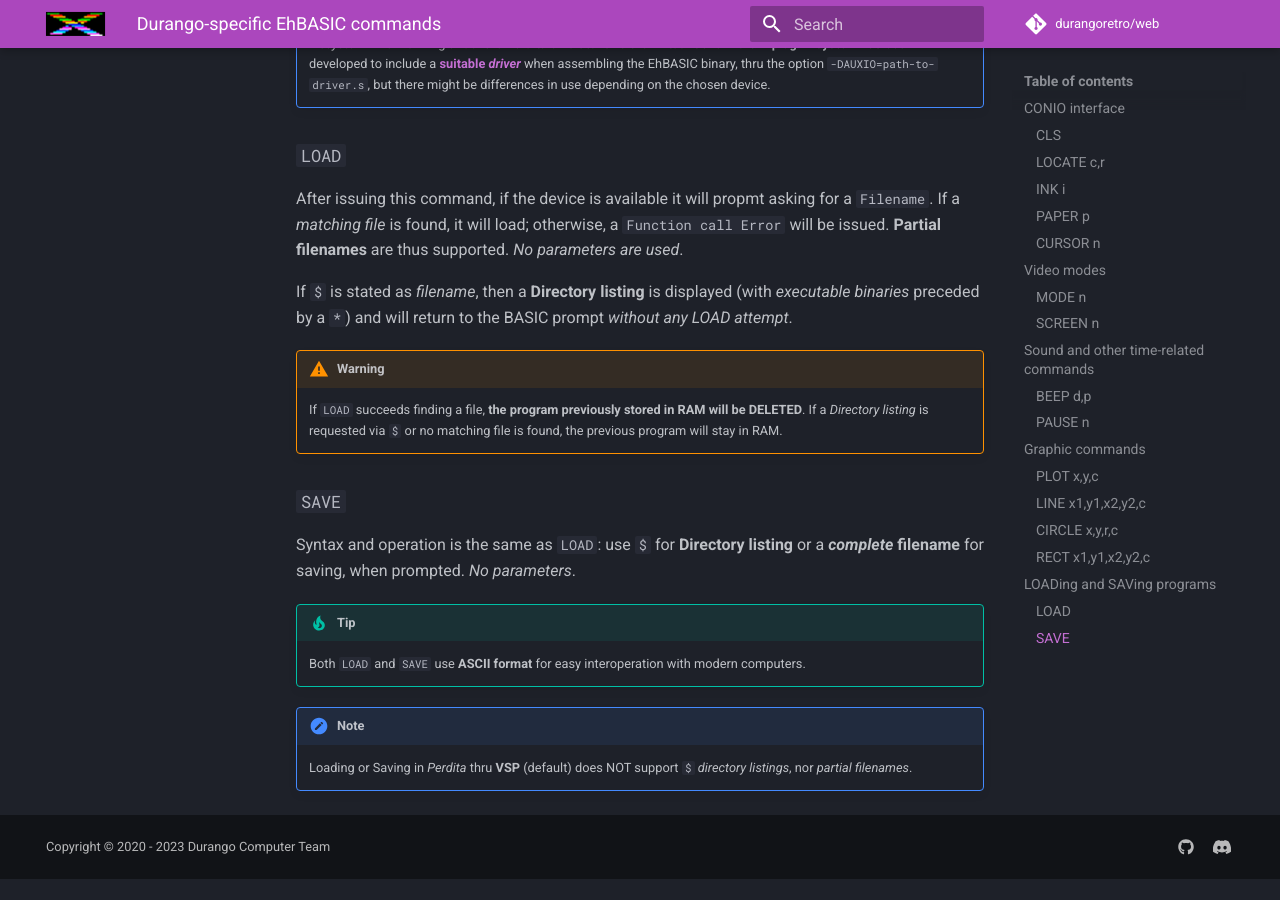
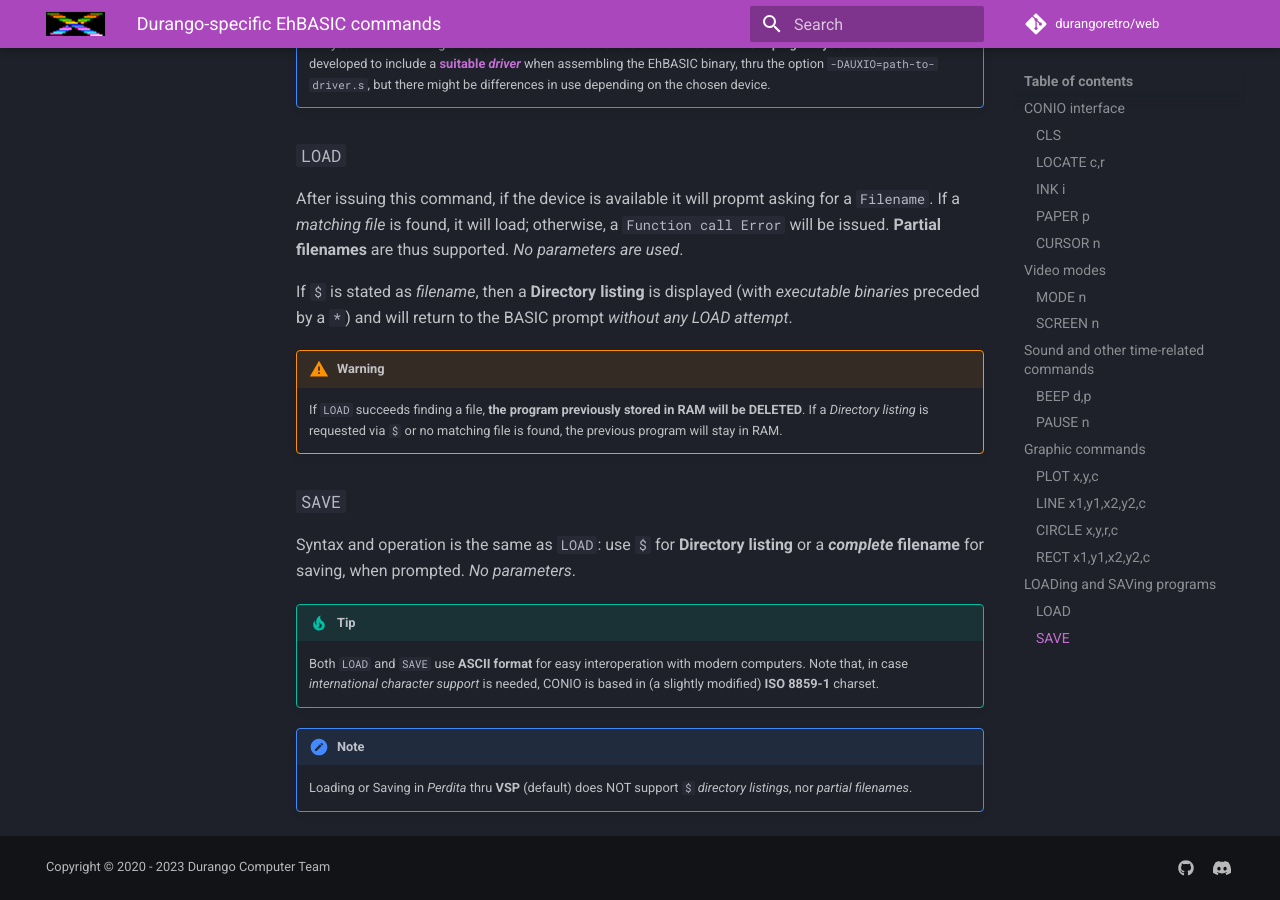
Before and after one commit to durangoretro/web, an MkDocs documentation site: the page built from docs/software/ehbasic.md, in a window 1280 px wide and 900 px high, scrolled down 4106 px. Built offline with MkDocs 1.6.1 and Material for MkDocs 9.7.7, drawn with Linux system fonts in a browser that asks for light colours; comment, search, counter and statistics services are not loaded; before the commit the page ends 4985 px from its top, so only the background shows below that.

Commit message:
BASIC uses ISO8859-1

```diff
--- a/docs/software/ehbasic.md
+++ b/docs/software/ehbasic.md
@@ -153,7 +153,7 @@ Syntax and operation is the same as `LOAD`: use `$` for **Directory listing** or
 
 !!! tip
 
-	Both `LOAD` and `SAVE` use **ASCII format** for easy interoperation with modern computers.
+	Both `LOAD` and `SAVE` use **ASCII format** for easy interoperation with modern computers. Note that, in case _international character support_ is needed, CONIO is based in (a slightly modified) **ISO 8859-1** charset.
 
 !!! note
 
```
